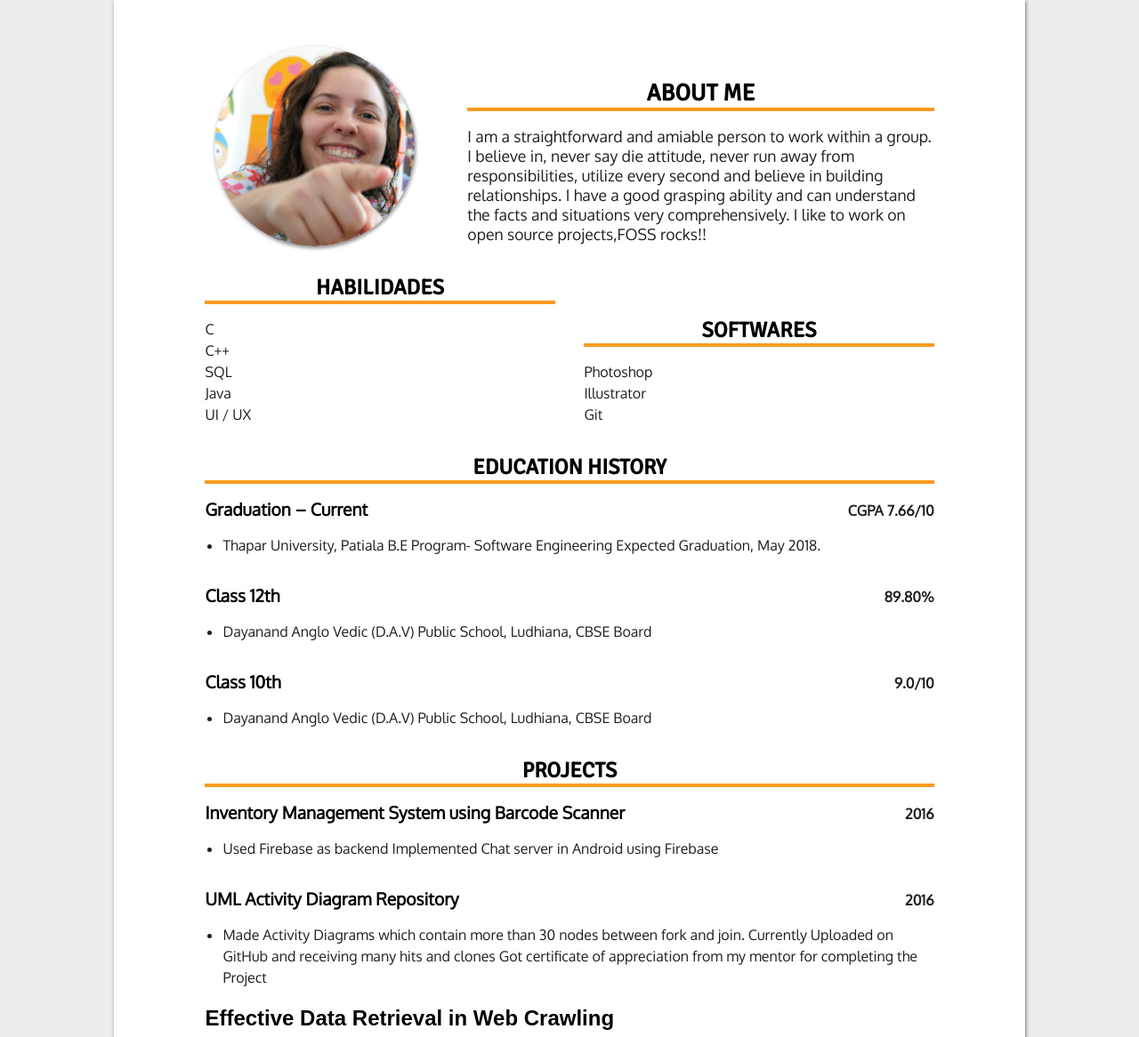
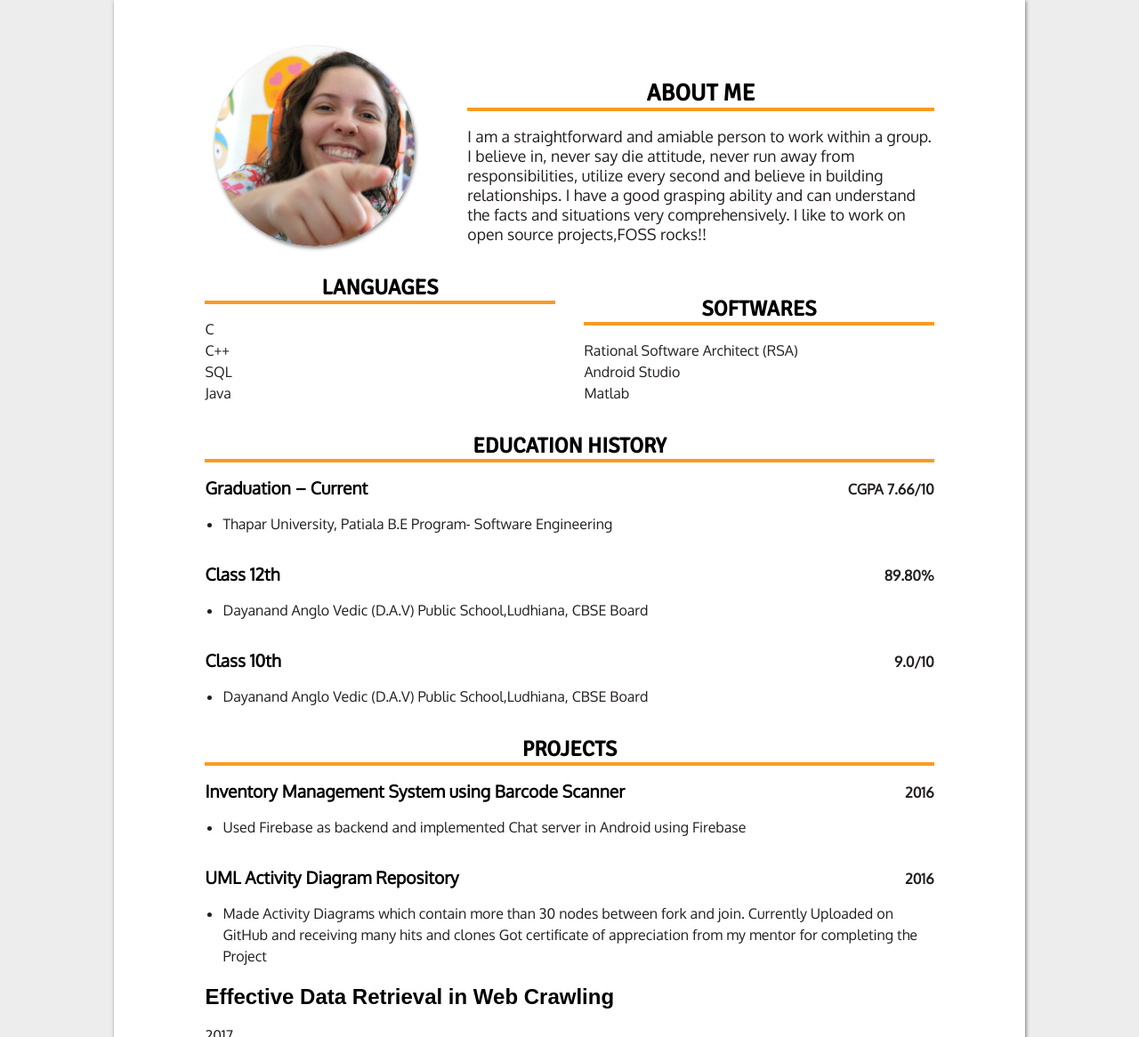
Before and after one commit to kartikgogz/project-001, a plain HTML site: page index.html in a window 1280 px wide. Shown: the part 102-1268 px from the top of the page at 89% size. Drawn offline with Linux system fonts and the light colour scheme.

Commit message:
Update index.html

```diff
--- a/index.html
+++ b/index.html
@@ -33,7 +33,7 @@ I am a straightforward and amiable person to work within a group. I believe in,
             </section>
             <section class="skills-softwares wrapper">
                 <section class="skills">
-                    <h1>Habilidades</h1>
+                    <h1>Languages</h1>
                         <ul>
                             <li>
                                 C
@@ -47,9 +47,6 @@ I am a straightforward and amiable person to work within a group. I believe in,
                             <li>
                                 Java
                             </li>
-                            <li>
-                                UI / UX
-                            </li>
 
                     </ul>
                 </section>
@@ -57,14 +54,14 @@ I am a straightforward and amiable person to work within a group. I believe in,
                     <h1>Softwares</h1>
                         <ul>
                             <li>
-                                Photoshop
+                                Rational Software Architect (RSA)
                             </li>
                             <li>
-                                Illustrator
+                                Android Studio
                             </li>
 
                             <li>
-                                Git
+                             Matlab
                             </li>
                     </ul>
                 </section>
@@ -81,8 +78,7 @@ I am a straightforward and amiable person to work within a group. I believe in,
                             <ul class="resp-list">
                                 <li>
                                 Thapar University, Patiala
-B.E Program- Software Engineering
-Expected Graduation, May 2018.
+                                B.E Program- Software Engineering
                                 </li>
                             </ul>
                         </span>
@@ -96,8 +92,7 @@ Expected Graduation, May 2018.
                     <span class="responsibilities">
                         <ul class="resp-list">
                             <li>
-                                Dayanand Anglo Vedic (D.A.V) Public School,
-Ludhiana, CBSE Board
+                                Dayanand Anglo Vedic (D.A.V) Public School,Ludhiana, CBSE Board
                             </li>
 
                         </ul>
@@ -112,8 +107,7 @@ Ludhiana, CBSE Board
                     <span class="responsibilities">
                         <ul class="resp-list">
                             <li>
-                                Dayanand Anglo Vedic (D.A.V) Public School,
-Ludhiana, CBSE Board
+                                Dayanand Anglo Vedic (D.A.V) Public School,Ludhiana, CBSE Board
                             </li>
 
                             </ul>
@@ -129,8 +123,7 @@ Ludhiana, CBSE Board
                     </div>
                              <span class="responsibilities">
                         <ul class="resp-list">
-                    <li>Used Firebase as backend
-Implemented Chat server in Android using Firebase
+                    <li>Used Firebase as backend and implemented Chat server in Android using Firebase
                             </li>
                               </ul>
                                  </span>
@@ -143,8 +136,7 @@ Implemented Chat server in Android using Firebase
          <span class="responsibilities">
                         <ul class="resp-list">
                             <li>
-                               Made Activity Diagrams which contain more than 30 nodes between fork
-and join.
+                               Made Activity Diagrams which contain more than 30 nodes between fork and join.
  Currently Uploaded on GitHub and receiving many hits and clones
  Got certificate of appreciation from my mentor for completing the Project
                             </li>
@@ -158,9 +150,7 @@ and join.
          <span class="responsibilities">
                         <ul class="resp-list">
                             <li>
-                               Improving the time taken by Apache-Nutch (An Open Source
-Web Crawler) to crawl the Web by using Meta-Heuristic
-Algorithms
+                               Improving the time taken by Apache-Nutch (An Open Source Web Crawler) to crawl the Web by using Meta-Heuristic Algorithms
 Used Bat Algorithm as the Meta-Heuristic Approach
                             </li>
 
```
